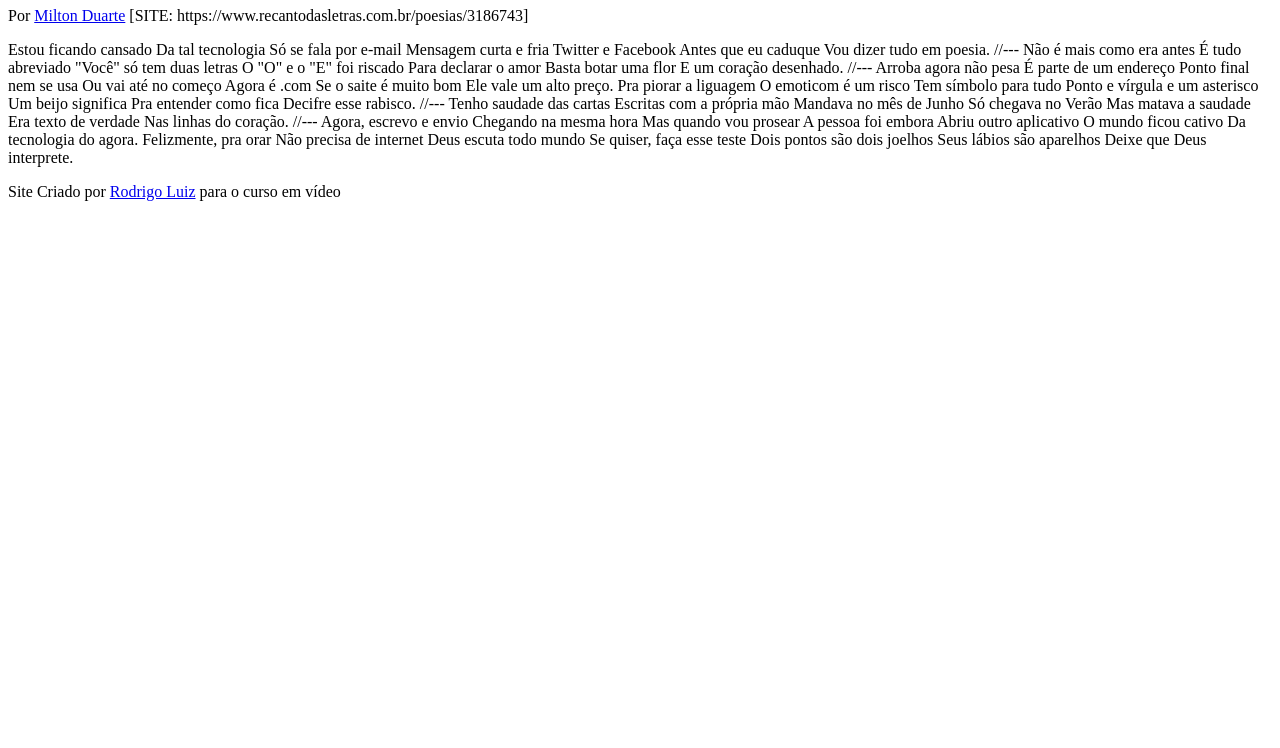
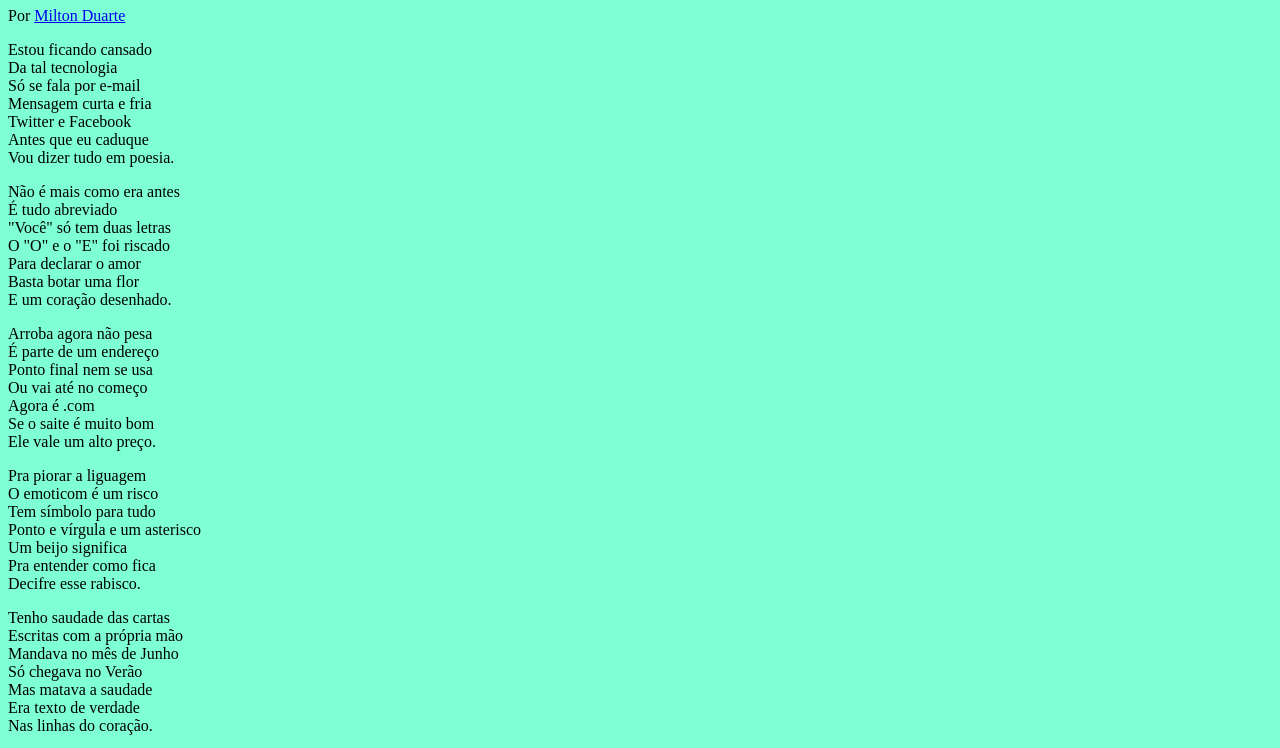
Before and after one commit to Rodrigoluiz180/HTML-CSS, a plain HTML site: page Exercicios/desafio12/index.html in a window 1280 px wide. Shown: the part 73-821 px from the top of the page. Before the commit the page ends 800 px from the top, so only its background shows below. Drawn offline with Linux system fonts and the light colour scheme.

Commit message:
agora finalizei a parte de html
finalizando o corpo de html e vou começar a brincar com css

```diff
--- /dev/null
+++ b/Exercicios/desafio12/estilo/style.css
@@ -0,0 +1,5 @@
+@charset "UTF-8";
+
+body{
+    background-color: aquamarine;
+}
--- a/Exercicios/desafio12/index.html
+++ b/Exercicios/desafio12/index.html
@@ -5,81 +5,97 @@
     <meta http-equiv="X-UA-Compatible" content="IE=edge">
     <meta name="viewport" content="width=device-width, initial-scale=1.0">
     <title>Site de cordel</title>
+    <link rel="stylesheet" href="estilo/style.css">
 </head>
 <body>
     <header>
         <h1>Cordel Moderno</h1>
         <p>
             Por <a href="https://www.recantodasletras.com.br/poesias/3186743" target="_blank">Milton Duarte</a>
-            [SITE: https://www.recantodasletras.com.br/poesias/3186743]
         </p>
     </header>
 
-    Estou ficando cansado
-    Da tal tecnologia
-    Só se fala por e-mail
-    Mensagem curta e fria
-    Twitter e Facebook
-    Antes que eu caduque
-    Vou dizer tudo em poesia.
+    <section>
+        <p>
+            Estou ficando cansado <br>
+            Da tal tecnologia <br>
+            Só se fala por e-mail <br>
+            Mensagem curta e fria <br>
+            Twitter e Facebook <br>
+            Antes que eu caduque <br>
+            Vou dizer tudo em poesia.
+        </p>
+    </section>
 
-    //---
+    <section>
+        <p>
+            Não é mais como era antes <br>
+            É tudo abreviado <br>
+            "Você" só tem duas letras <br>
+            O "O" e o "E" foi riscado <br>
+            Para declarar o amor <br>
+            Basta botar uma flor <br>
+            E um coração desenhado.
+        </p>
+    </section>
 
-    Não é mais como era antes
-    É tudo abreviado
-    "Você" só tem duas letras
-    O "O" e o "E" foi riscado
-    Para declarar o amor
-    Basta botar uma flor
-    E um coração desenhado.
+    <section>
+        <p>
+            Arroba agora não pesa <br>
+            É parte de um endereço <br>
+            Ponto final nem se usa <br>
+            Ou vai até no começo <br>
+            Agora é .com <br>
+            Se o saite é muito bom <br>
+            Ele vale um alto preço. <br>
+        </p>
 
-    //---
+        <p>
+            Pra piorar a liguagem <br>
+            O emoticom é um risco <br>
+            Tem símbolo para tudo <br>
+            Ponto e vírgula e um asterisco <br>
+            Um beijo significa <br>
+            Pra entender como fica <br>
+            Decifre esse rabisco.
+        </p>
+    </section>
 
-    Arroba agora não pesa
-    É parte de um endereço
-    Ponto final nem se usa
-    Ou vai até no começo
-    Agora é .com
-    Se o saite é muito bom
-    Ele vale um alto preço.
+    <section>
+        <p>
+            Tenho saudade das cartas <br>
+            Escritas com a própria mão <br>
+            Mandava no mês de Junho <br>
+            Só chegava no Verão <br>
+            Mas matava a saudade <br>
+            Era texto de verdade <br>
+            Nas linhas do coração.
+        </p>
+    </section>
 
-    Pra piorar a liguagem
-    O emoticom é um risco
-    Tem símbolo para tudo
-    Ponto e vírgula e um asterisco
-    Um beijo significa
-    Pra entender como fica
-    Decifre esse rabisco.
+    <section>
+        <p>
+            Agora, escrevo e envio <br>
+            Chegando na mesma hora <br>
+            Mas quando vou prosear <br>
+            A pessoa foi embora <br>
+            Abriu outro aplicativo  <br>
+            O mundo ficou cativo <br>
+            Da tecnologia do agora. <br>
+        </p>
 
-    //---
-
-    Tenho saudade das cartas
-    Escritas com a própria mão
-    Mandava no mês de Junho
-    Só chegava no Verão
-    Mas matava a saudade
-    Era texto de verdade
-    Nas linhas do coração.
-
-    //---
-
-    Agora, escrevo e envio
-    Chegando na mesma hora
-    Mas quando vou prosear
-    A pessoa foi embora
-    Abriu outro aplicativo
-    O mundo ficou cativo
-    Da tecnologia do agora.
-
-    Felizmente, pra orar
-    Não precisa de internet
-    Deus escuta todo mundo
-    Se quiser, faça esse teste
-    Dois pontos são dois joelhos
-    Seus lábios são aparelhos
-    Deixe que Deus interprete.
+        <p>
+            Felizmente, pra orar <br>
+            Não precisa de internet <br>
+            Deus escuta todo mundo <br>
+            Se quiser, faça esse teste <br>
+            Dois pontos são dois joelhos <br>
+            Seus lábios são aparelhos <br>
+            Deixe que Deus interprete.
+        </p>
+    </section>
     <footer>
-        <p>Site Criado por <a href="https://rodrigoluiz180.github.io" target="_blank">Rodrigo Luiz</a> para o curso em vídeo</p>
+        <p>Site Criado por <a href="https://github.com/Rodrigoluiz180" target="_blank">Rodrigo Luiz</a> para o curso em vídeo</p>
     </footer>
 </body>
 </html>
```
